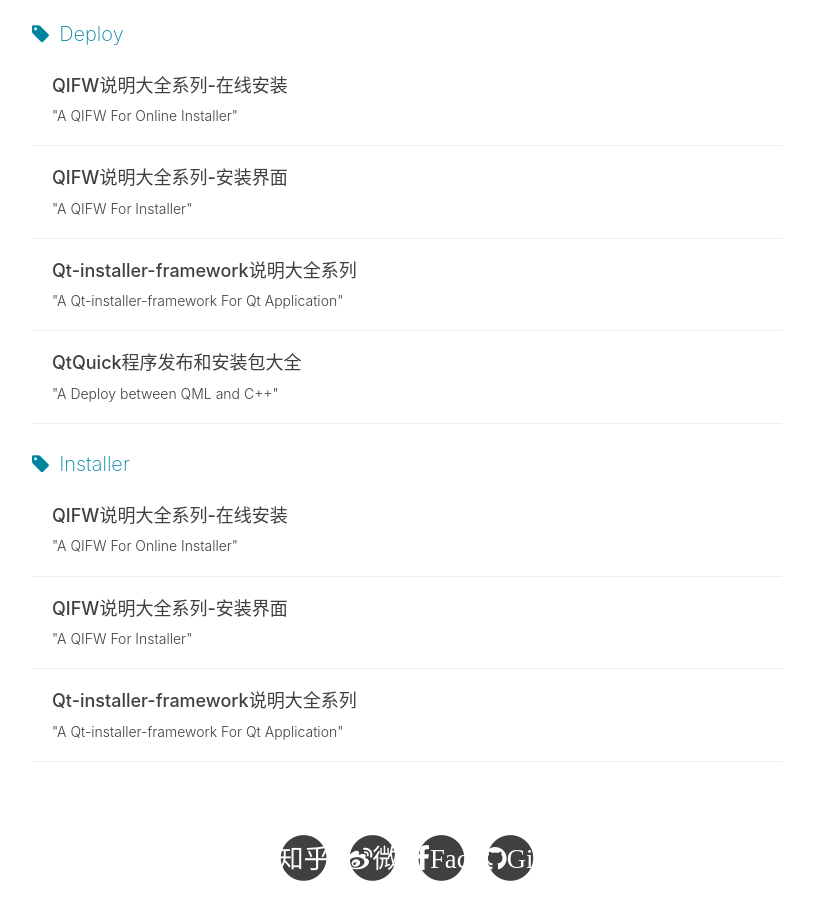
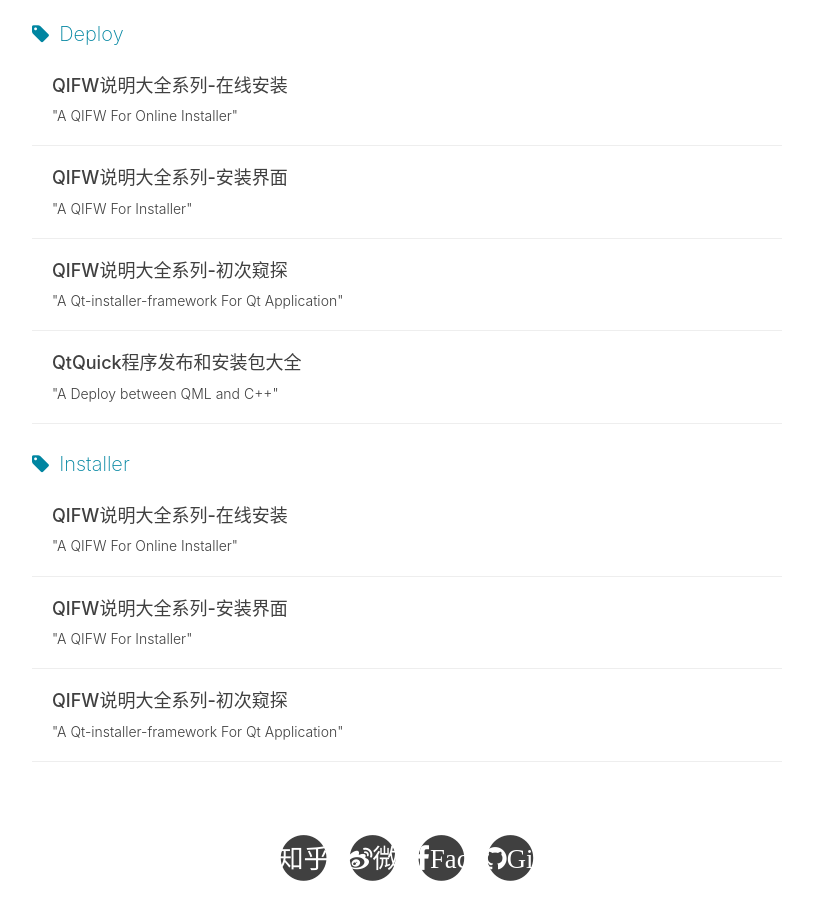
Before and after one commit to toby20130333/toby20130333.github.io, a Jekyll site: the page built from tags.html, in a window 1280 px wide and 900 px high, scrolled down 13593 px. Shown: the whole window, without its empty margins (233-1046 px from the left). Built offline with Jekyll 4.4.1, drawn with Linux system fonts in a browser that asks for light colours; nearby versions of some CDN libraries; comment, search, counter and statistics services are not loaded; some of the changed text lies outside the part shown.

Commit message:
add online demo

```diff
--- a/_posts/2019-01-22-Qt-installer-framework.markdown
+++ b/_posts/2019-01-22-Qt-installer-framework.markdown
@@ -1,6 +1,6 @@
 ---
 layout:     post
-title:      "Qt-installer-framework说明大全系列"
+title:      "QIFW说明大全系列-初次窥探"
 subtitle:   " \"A Qt-installer-framework For Qt Application\""
 date:       2019-01-22
 author:     "Tobyyi"
```
